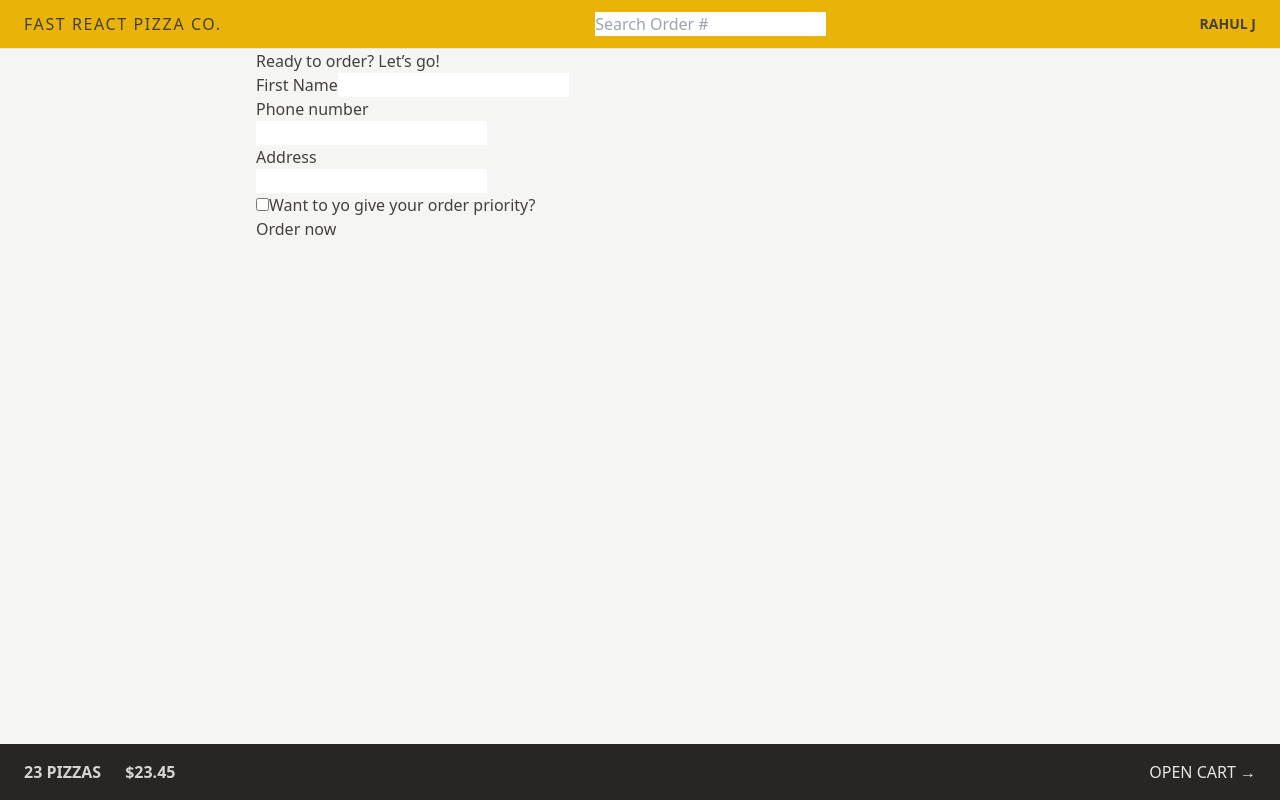
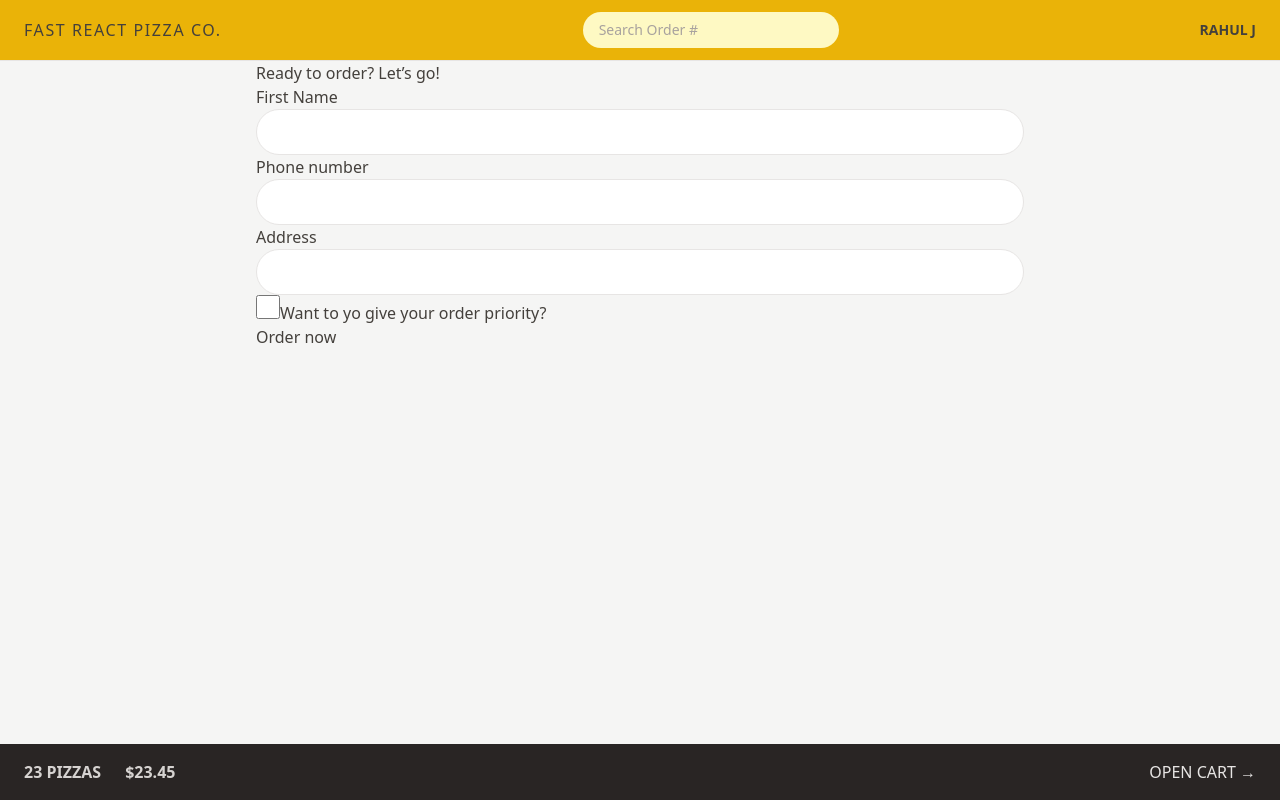
Before and after one commit to rahuljsaliaan/Fast-React-Pizza, a React (Vite) app: page /order/new in a window 1280 px wide. Built offline with nearby package versions, Linux system fonts and the light colour scheme.

Commit message:
Added some styling to form and its fields

```diff
--- a/src/features/cart/Cart.jsx
+++ b/src/features/cart/Cart.jsx
@@ -30,7 +30,12 @@
 
   return (
     <div>
-      <Link to="/menu">&larr; Back to menu</Link>
+      <Link
+        to="/menu"
+        className="text-sm text-blue-500 hover:text-blue-600 hover:underline"
+      >
+        &larr; Back to menu
+      </Link>
 
       <h2>Your cart, %NAME%</h2>
 
--- a/src/features/order/CreateOrder.jsx
+++ b/src/features/order/CreateOrder.jsx
@@ -7,7 +7,7 @@
 // https://uibakery.io/regex-library/phone-number
 const isValidPhone = (str) =>
   /^\+?\d{1,4}?[-.\s]?\(?\d{1,3}?\)?[-.\s]?\d{1,4}[-.\s]?\d{1,4}[-.\s]?\d{1,9}$/.test(
-    str
+    str,
   );
 
 const fakeCart = [
@@ -52,13 +52,13 @@
       <Form method="POST">
         <div>
           <label>First Name</label>
-          <input type="text" name="customer" required />
+          <input className="input" type="text" name="customer" required />
         </div>
 
         <div>
           <label>Phone number</label>
           <div>
-            <input type="tel" name="phone" required />
+            <input className="input" type="tel" name="phone" required />
           </div>
           {formErrors?.phone && <p>{formErrors.phone}</p>}
         </div>
@@ -66,12 +66,13 @@
         <div>
           <label>Address</label>
           <div>
-            <input type="text" name="address" required />
+            <input className="input" type="text" name="address" required />
           </div>
         </div>
 
         <div>
           <input
+            className="h-6 w-6 accent-yellow-400 focus:ring-yellow-400 focus:ring-offset-2"
             type="checkbox"
             name="priority"
             id="priority"
--- a/src/features/order/SearchOrder.jsx
+++ b/src/features/order/SearchOrder.jsx
@@ -18,6 +18,7 @@
         placeholder="Search Order #"
         onChange={(e) => setQuery(e.target.value)}
         value={query}
+        className="w-28 rounded-full bg-yellow-100 px-4 py-2 text-sm transition-all duration-300 placeholder:text-stone-400 focus:outline-none focus:ring focus:ring-yellow-600 focus:ring-opacity-50 sm:w-64 sm:focus:w-72"
       />
     </form>
   );
--- a/src/index.css
+++ b/src/index.css
@@ -2,19 +2,12 @@
 @tailwind components;
 @tailwind utilities;
 
-/* body {
-  font-family: system-ui, -apple-system, BlinkMacSystemFont, 'Segoe UI', Roboto,
-    Oxygen, Ubuntu, Cantarell, 'Open Sans', 'Helvetica Neue', sans-serif;
-  background-color: #f7f7f7;
-  color: #444;
+/* layer components are use to manage the css class priority. Basically the class written at the last has more priority in layers */
+@layer components {
+  .input {
+    @apply w-full rounded-full border border-stone-200 px-4 py-2 text-sm transition-all duration-300 placeholder:text-stone-100 focus:outline-none focus:ring focus:ring-yellow-400 md:px-6 md:py-3
+  }
 }
-
-.layout {
-  display: grid;
-  grid-template-rows: auto 1fr auto;
-  gap: 32px;
-  height: 100dvh;
-} */
 
 /* https://dev.to/afif/i-made-100-css-loaders-for-your-next-project-4eje */
 .loader {
```
